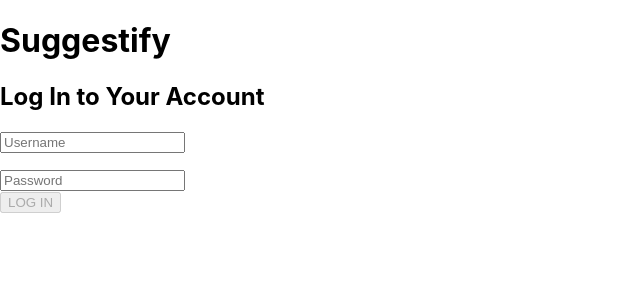
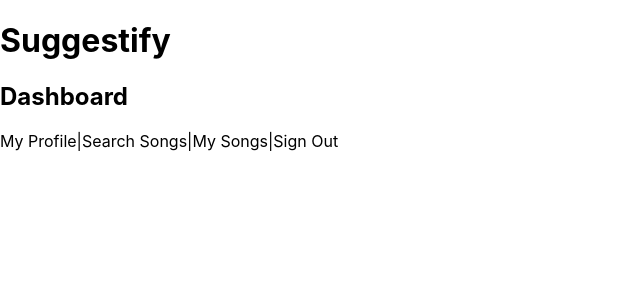
Before and after one commit to Juan-Rivera/Suggestify-FE, a React (Create React App) app in the folder suggestify/: page /dashboard in a window 1280 px wide. Shown: the top 300 px of the page, without its empty margins (0-640 px from the left). Built offline with nearby package versions, Linux system fonts and the light colour scheme.

Commit message:
created dashboard and nav for dashboard nav, will need to flesh out components needed

```diff
--- a/suggestify/package.json
+++ b/suggestify/package.json
@@ -9,6 +9,7 @@
     "react": "^17.0.1",
     "react-dom": "^17.0.1",
     "react-redux": "^7.2.2",
+    "react-router-dom": "^5.2.0",
     "react-scripts": "4.0.2",
     "redux": "^4.0.5",
     "web-vitals": "^1.1.0",
--- a/suggestify/src/App.js
+++ b/suggestify/src/App.js
@@ -1,13 +1,23 @@
 import React from 'react';
+import { BrowserRouter as Router, Route, Switch } from 'react-router-dom';
+
+// components
 import Register from './components/register/Register';
 import Login from './components/login/Login';
+import Dashboard from './components/dashboard/Dashboard';
 
 function App() {
   return (
     <div className="App">
       <h1> Suggestify </h1>
-      {/* <Register /> */}
-      <Login />
+      <Router>
+        <Switch>
+          <Route exact path='/login' component={Login} />
+          <Route exact path='/register' component={Register} />
+          <Route exact path='/dashboard' component={Dashboard} />
+
+        </Switch>
+      </Router>
     </div>
   );
 }
--- /dev/null
+++ b/suggestify/src/components/dashboard/DashNav.js
@@ -0,0 +1,17 @@
+import React from "react";
+
+const DashNav = props => {
+    return (
+        <nav className="dashNav">
+            <a>My Profile</a>
+            <span>|</span>
+            <a>Search Songs</a>
+            <span>|</span>
+            <a>My Songs</a>
+            <span>|</span>
+            <a>Sign Out</a>
+        </nav>
+    )
+}
+
+export default DashNav;
--- /dev/null
+++ b/suggestify/src/components/dashboard/Dashboard.js
@@ -0,0 +1,19 @@
+import React from 'react';
+
+import DashNav from './DashNav';
+
+function Dashboard() {
+
+  return (
+    <div className="dashboard">
+        <h2>Dashboard</h2>
+      <DashNav />
+        {/* Profile component */}
+        {/* Search Bar component */}
+        {/* Songs List component */}
+        {/* Saved Songs Component */}
+
+    </div>
+  )
+}
+export default Dashboard;
```
Also changed, not shown: 1 other file (tests, documents, lock files or other folders).
